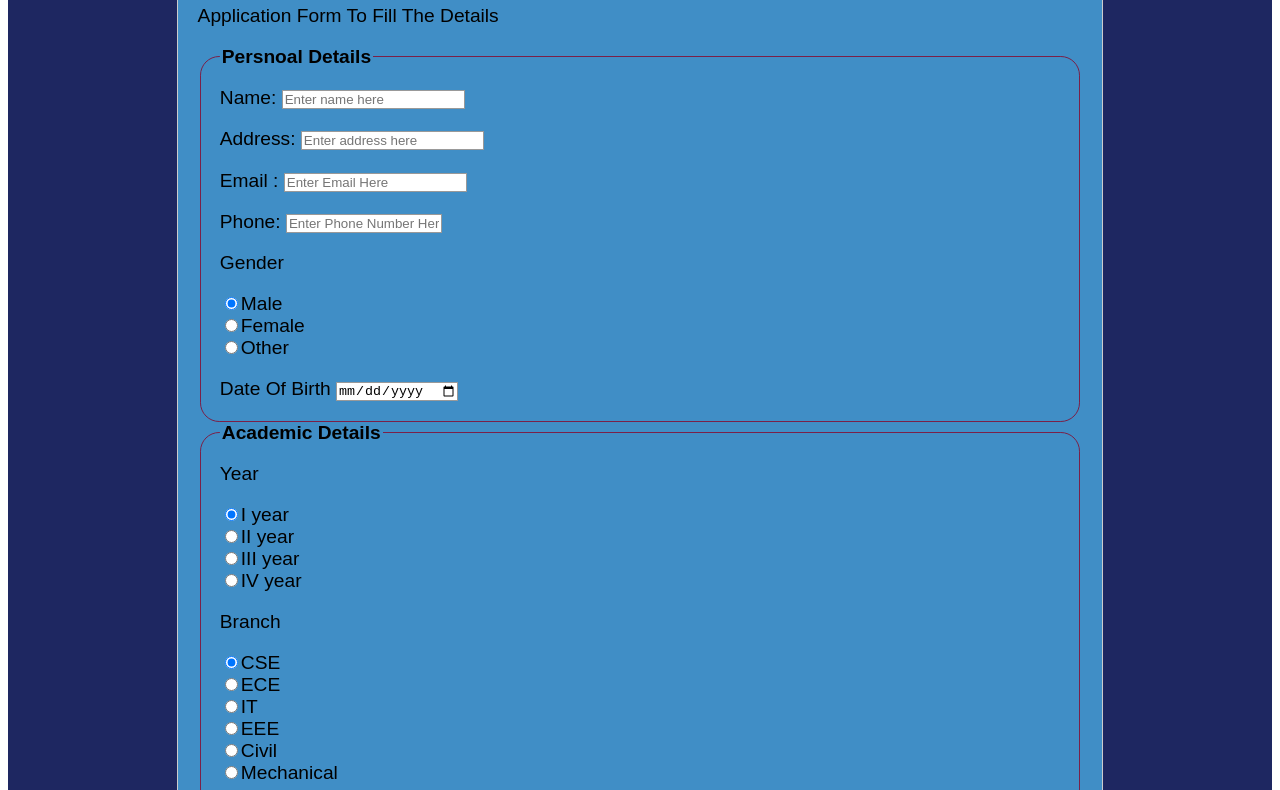
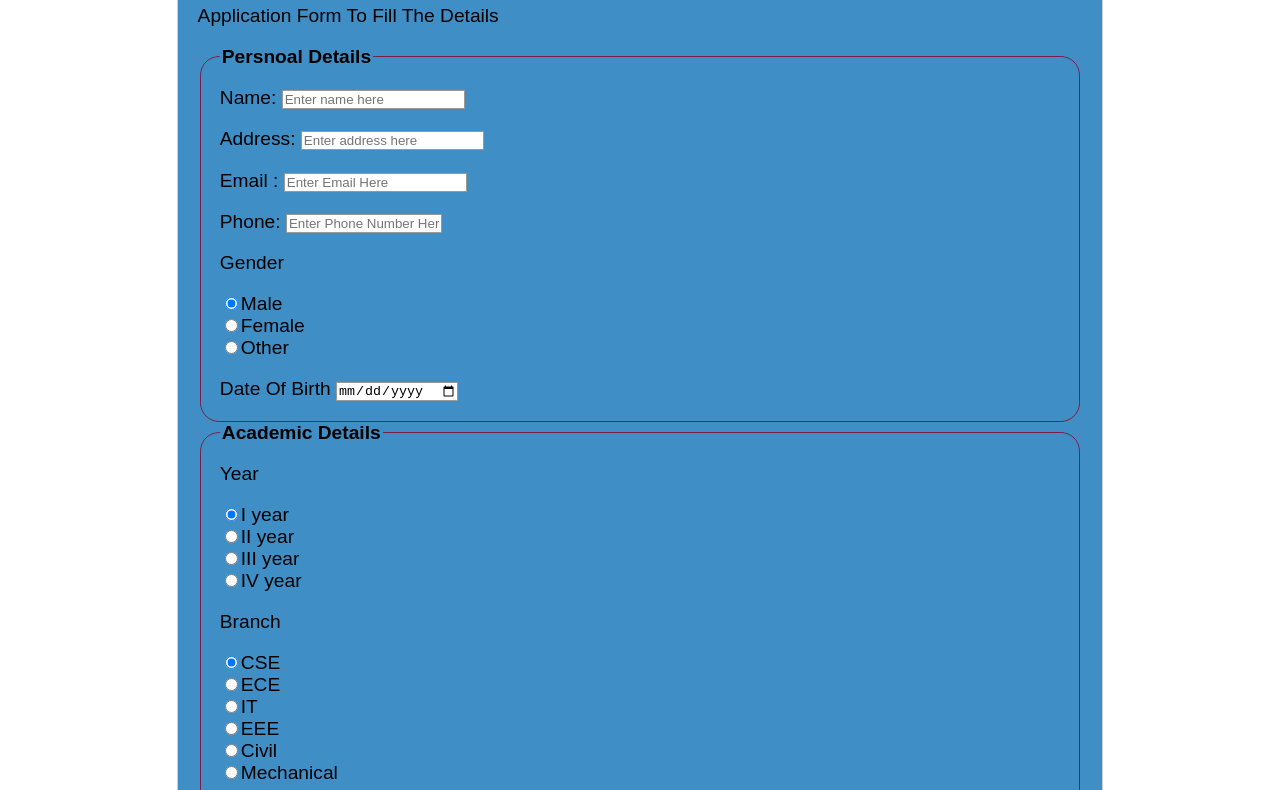
Before and after one commit to krishnamnaidus13/Survey-Form, a plain HTML site: page index.html in a window 1280 px wide. Shown: the part 120-910 px from the top of the page. Drawn offline with Linux system fonts and the light colour scheme.

Commit message:
Update styles.css

```diff
--- a/css/styles.css
+++ b/css/styles.css
@@ -11,7 +11,7 @@ p{
 
 #outside
 {
-  background-color: #1e2761;
+  background-color: white;
   padding-top:25px;
   padding-bottom: 25px;
 }
```
